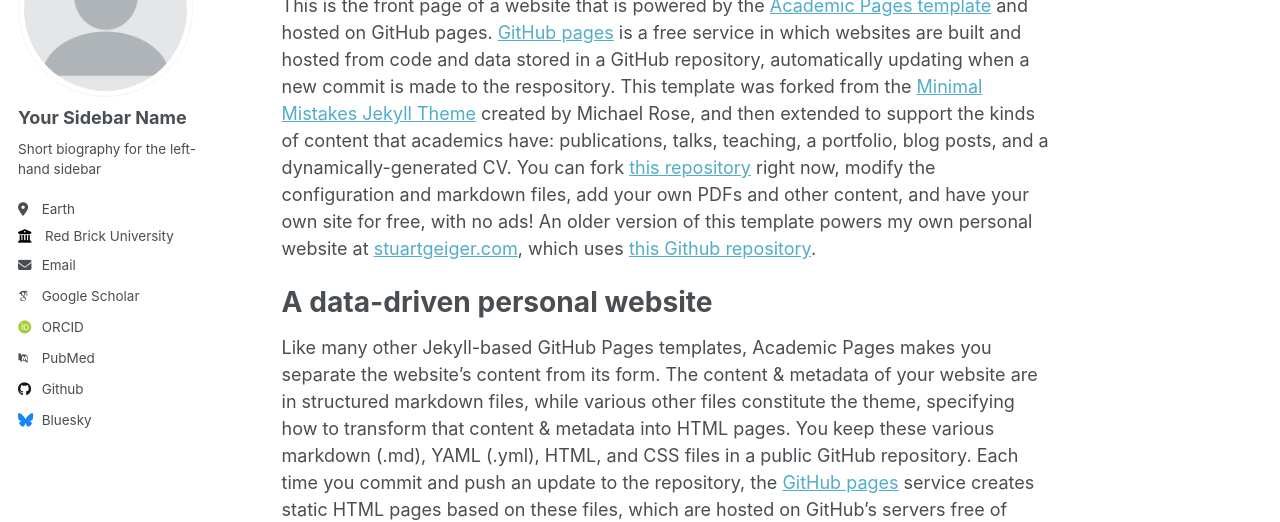
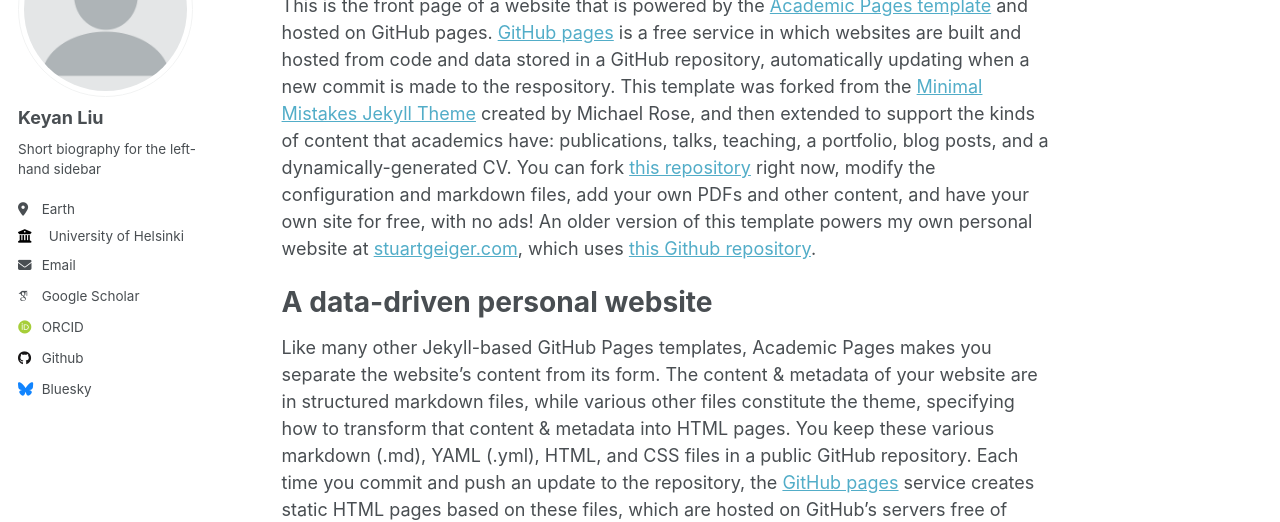
Before and after one commit to keyanliu1/keyanliu1.github.io, a Jekyll site: the page built from _pages/about.md, in a window 1280 px wide. Shown: the part 184-706 px from the top of the page. Built offline with Jekyll 4.4.1, drawn with Linux system fonts in a browser that asks for light colours; some web fonts are replaced.

Commit message:
config.yml

```diff
--- a/_config.yml
+++ b/_config.yml
@@ -22,22 +22,17 @@ repository               : "academicpages/academicpages.github.io"
 author:
   # Biographic information
   avatar           : "profile.png"
-  name             : "Your Sidebar Name"
-  pronouns         : # example: "she/her"
+  name             : "Keyan Liu"
   bio              : "Short biography for the left-hand sidebar"
   location         : "Earth"
-  employer         : "Red Brick University"
+  employer         : " University of Helsinki"
   uri              : # URL
-  email            : "none@example.org"
+  email            : "keyan.liu@helsinki.fi"
 
   # Academic websites
   arxiv            : # URL - Update with the correct link to your profile
   googlescholar    : "https://scholar.google.com/citations?user=PS_CX0AAAAAJ"
-  impactstory      : # URL
   orcid            : "http://orcid.org/yourorcidurl"
-  semantic         : # URL
-  pubmed           : "https://www.ncbi.nlm.nih.gov/pubmed/?term=john+snow"
-  researchgate     : # URL
 
   # Repositories and software development
   bitbucket        : # Username - Update with your username on the site
```
